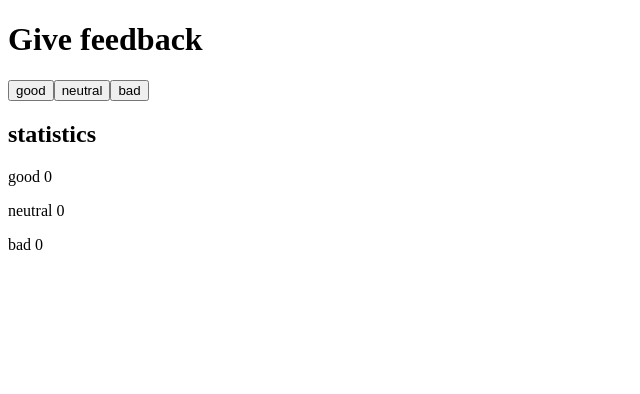
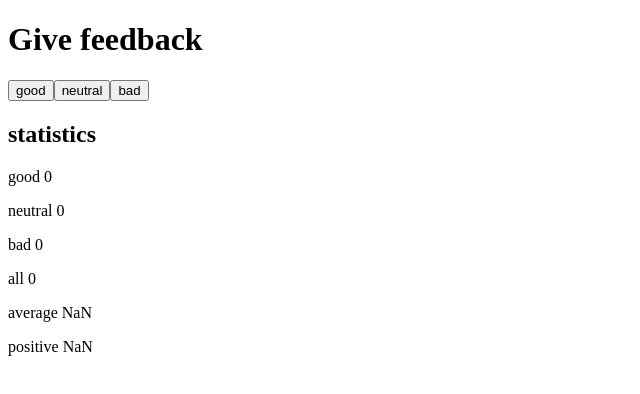
Before and after one commit to nawealvarez/fullstackcourse, a React (Create React App) app in the folder Part 1/exercises 1.6-1.14/: page / in a window 1280 px wide. Shown: the top 394 px of the page, without its empty margins (0-640 px from the left). Built offline with nearby package versions, Linux system fonts and the light colour scheme.

Commit message:
1.7: unicafe step2

```diff
--- a/Part 1/exercises 1.6-1.14/src/index.js
+++ b/Part 1/exercises 1.6-1.14/src/index.js
@@ -5,6 +5,19 @@ const Button = ({onClick, text}) =>{
   return(
     <button onClick={onClick}>{text}</button>
   )
+}
+
+const Average = ({value, all, text})=>{
+  const avg = value/all
+  return(
+    <p>{text}  {avg}</p>
+    )
+}
+
+const Positive = ({text, value}) => {
+  return(
+    <p>{text}  {value}</p>
+    )
 }
 
 const Display = ({text, value}) => {
@@ -17,6 +30,8 @@ const App = () =>{
   const [good, setGood] = useState(0)
   const [neutral, setNeutral] = useState(0)
   const [bad, setBad] = useState(0)
+
+  const all = good + bad + neutral
 
   const plusGood = () =>{
     setGood(good + 1)
@@ -42,7 +57,9 @@ const App = () =>{
       <Display text='good' value={good}/>
       <Display text='neutral' value={neutral}/>
       <Display text='bad' value={bad}/>
-
+      <Display text='all' value={all}/>
+      <Average text='average' value={good-bad} all={all}/>
+      <Positive text='positive' value={good/all}/>
     </>
   )
 }
```
